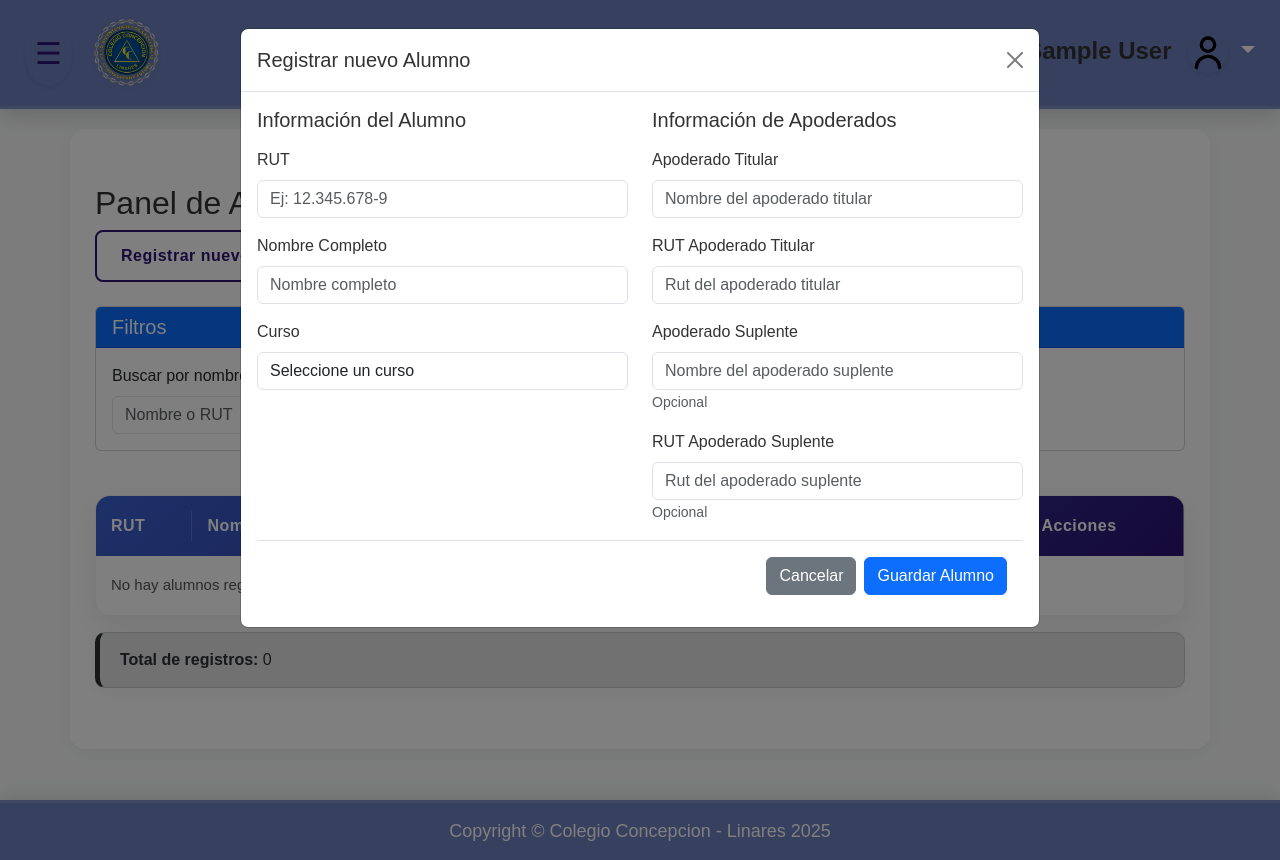
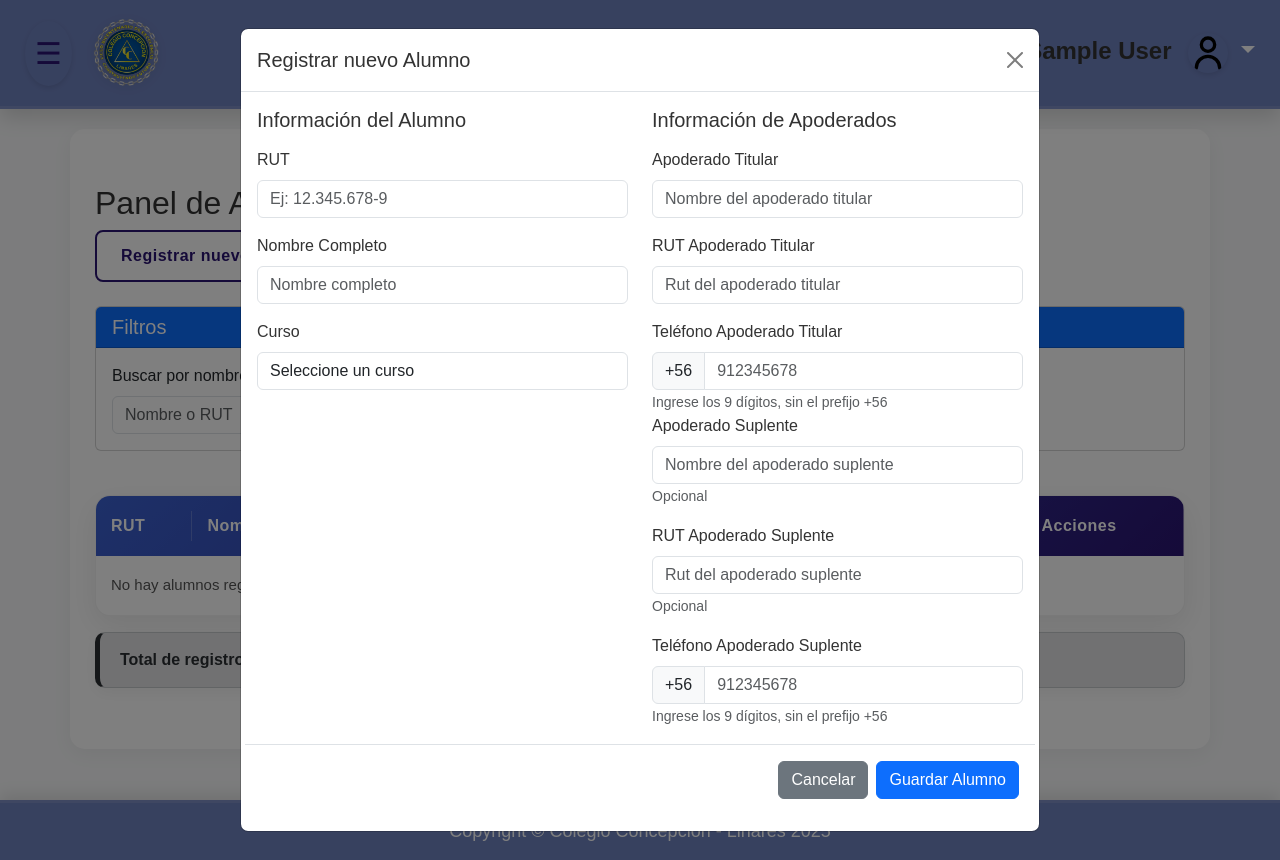
Before and after one commit to Nordic2025/Sistema_CCL, a Django app: page /Modulo_admin/alumnos/ in a window 1280 px wide, after a click on "Registrar nuevo alumno". Run offline with Django 4.2, Linux system fonts and the light colour scheme; the visitor is signed in with stand-in values (Sample User, id 1); data that the repository does not hold is empty; some libraries are stand-ins or nearby versions.

Commit message:
Formato de celular para apoderados y familiares

```diff
--- a/Sistema_permisos/Modulo_admin/forms.py
+++ b/Sistema_permisos/Modulo_admin/forms.py
@@ -97,16 +97,20 @@ class AlumnoForm(forms.ModelForm):
         empty_label="Seleccione un curso",
         widget=forms.Select(attrs={'class': 'form-control'})
     )
+
     class Meta:
         model = Alumno
-        fields = ['rut', 'nombre', 'curso', 'apoderado_titular', 'rut_apoderadoT', 'apoderado_suplente', 'rut_apoderadoS']
+        fields = ['rut', 'nombre', 'curso', 'apoderado_titular', 'rut_apoderadoT', 'telefono_apoderadoT',
+                 'apoderado_suplente', 'rut_apoderadoS', 'telefono_apoderadoS']
         widgets = {
             'rut': forms.TextInput(attrs={'class': 'form-control rut-input', 'placeholder': 'Ej: 12.345.678-9'}),
             'nombre': forms.TextInput(attrs={'class': 'form-control', 'placeholder': 'Nombre completo'}),
             'apoderado_titular': forms.TextInput(attrs={'class': 'form-control', 'placeholder': 'Nombre del apoderado titular'}),
             'rut_apoderadoT': forms.TextInput(attrs={'class': 'form-control rut-input', 'placeholder': 'Rut del apoderado titular'}),
+            'telefono_apoderadoT': forms.TextInput(attrs={'class': 'form-control', 'placeholder': 'Teléfono del apoderado titular'}),
             'apoderado_suplente': forms.TextInput(attrs={'class': 'form-control', 'placeholder': 'Nombre del apoderado suplente'}),
             'rut_apoderadoS': forms.TextInput(attrs={'class': 'form-control rut-input', 'placeholder': 'Rut del apoderado suplente'}),
+            'telefono_apoderadoS': forms.TextInput(attrs={'class': 'form-control', 'placeholder': 'Teléfono del apoderado suplente'}),
         }
 
     def clean_rut(self):
--- a/Sistema_permisos/Modulo_admin/models.py
+++ b/Sistema_permisos/Modulo_admin/models.py
@@ -158,8 +158,10 @@ class Alumno(models.Model):
     curso = models.ForeignKey(Curso, on_delete=models.CASCADE)
     apoderado_titular = models.CharField(max_length=255)
     rut_apoderadoT = models.CharField(max_length=15, blank=True, null=True)
+    telefono_apoderadoT = models.CharField(max_length=20, blank=True, null=True, verbose_name='Teléfono Apoderado Titular')
     apoderado_suplente = models.CharField(max_length=255, blank=True, null=True)
     rut_apoderadoS = models.CharField(max_length=15, blank=True, null=True)
+    telefono_apoderadoS = models.CharField(max_length=20, blank=True, null=True, verbose_name='Teléfono Apoderado Suplente')
     familiar_1 = models.CharField(max_length=255, blank=True, null=True)
     familiar_1_relacion = models.CharField(max_length=100, blank=True, null=True)
     familiar_1_telefono = models.CharField(max_length=20, blank=True, null=True)
--- a/Sistema_permisos/Modulo_admin/templates/alumnos_folder/estudiantes_folder/tabla_estudiantes.html
+++ b/Sistema_permisos/Modulo_admin/templates/alumnos_folder/estudiantes_folder/tabla_estudiantes.html
@@ -167,6 +167,14 @@
                               <input type="text" class="form-control rut-input" id="rut_apoderadoT{{ alumno.id }}" name="rut_apoderadoT" value="{{ alumno.rut_apoderadoT|default:'' }}">
                             </div>
                             <div class="mb-3">
+                              <label for="telefono_apoderadoT{{ alumno.id }}" class="form-label">Teléfono Apoderado Titular</label>
+                              <div class="input-group">
+                                <span class="input-group-text">+56</span>
+                                <input type="text" class="form-control telefono-input" id="telefono_apoderadoT{{ alumno.id }}" name="telefono_apoderadoT" value="{{ alumno.telefono_apoderadoT|default:''|slice:'3:' }}" maxlength="9">
+                              </div>
+                              <small class="form-text text-muted">Ingrese los 9 dígitos, sin el prefijo +56</small>
+                            </div>
+                            <div class="mb-3">
                               <label for="apoderado_suplente{{ alumno.id }}" class="form-label">Apoderado Suplente</label>
                               <input type="text" class="form-control" id="apoderado_suplente{{ alumno.id }}" name="apoderado_suplente" value="{{ alumno.apoderado_suplente|default:'' }}">
                             </div>
@@ -174,6 +182,14 @@
                               <label for="rut_apoderadoS{{ alumno.id }}" class="form-label">RUT Apoderado Suplente</label>
                               <input type="text" class="form-control rut-input" id="rut_apoderadoS{{ alumno.id }}" name="rut_apoderadoS" value="{{ alumno.rut_apoderadoS|default:'' }}">
                             </div>
+                          </div>
+                          <div class="mb-3">
+                            <label for="telefono_apoderadoS{{ alumno.id }}" class="form-label">Teléfono Apoderado Suplente</label>
+                            <div class="input-group">
+                              <span class="input-group-text">+56</span>
+                              <input type="text" class="form-control telefono-input" id="telefono_apoderadoS{{ alumno.id }}" name="telefono_apoderadoS" value="{{ alumno.telefono_apoderadoS|default:''|slice:'3:' }}" maxlength="9">
+                            </div>
+                            <small class="form-text text-muted">Ingrese los 9 dígitos, sin el prefijo +56</small>
                           </div>
                         </div>
 
@@ -196,7 +212,11 @@
                             </div>
                             <div class="mb-3">
                               <label for="familiar_1_telefono{{ alumno.id }}" class="form-label">Teléfono</label>
-                              <input type="text" class="form-control" id="familiar_1_telefono{{ alumno.id }}" name="familiar_1_telefono" value="{{ alumno.familiar_1_telefono|default:'' }}">
+                              <div class="input-group">
+                                <span class="input-group-text">+56</span>
+                                <input type="text" class="form-control telefono-input" id="familiar_1_telefono{{ alumno.id }}" name="familiar_1_telefono" value="{{ alumno.familiar_1_telefono|default:''|slice:'3:' }}" maxlength="9">
+                              </div>
+                              <small class="form-text text-muted">Ingrese los 9 dígitos, sin el prefijo +56</small>
                             </div>
                           </div>
 
@@ -216,7 +236,11 @@
                             </div>
                             <div class="mb-3">
                               <label for="familiar_2_telefono{{ alumno.id }}" class="form-label">Teléfono</label>
-                              <input type="text" class="form-control" id="familiar_2_telefono{{ alumno.id }}" name="familiar_2_telefono" value="{{ alumno.familiar_2_telefono|default:'' }}">
+                              <div class="input-group">
+                                <span class="input-group-text">+56</span>
+                                <input type="text" class="form-control telefono-input" id="familiar_2_telefono{{ alumno.id }}" name="familiar_2_telefono" value="{{ alumno.familiar_2_telefono|default:''|slice:'3:' }}" maxlength="9">
+                              </div>
+                              <small class="form-text text-muted">Ingrese los 9 dígitos, sin el prefijo +56</small>
                             </div>
                           </div>
                         </div>
@@ -257,8 +281,10 @@
                               <h5 class="card-title">Apoderados</h5>
                               <p><strong>Apoderado Titular:</strong> {{ alumno.apoderado_titular }}</p>
                               <p><strong>RUT Apoderado Titular:</strong> {{ alumno.rut_apoderadoT|default:"No registrado" }}</p>
+                              <p><strong>Telefono Apoderado Titular:</strong> {{ alumno.telefono_apoderadoT|default:"No registrado" }}</p>
                               <p><strong>Apoderado Suplente:</strong> {{ alumno.apoderado_suplente|default:"No registrado" }}</p>
                               <p><strong>RUT Apoderado Suplente:</strong> {{ alumno.rut_apoderadoS|default:"No registrado" }}</p>
+                              <p><strong>Telefono Apoderado Suplente:</strong> {{ alumno.telefono_apoderadoS|default:"No registrado" }}</p>
                             </div>
                           </div>
                         </div>
@@ -549,6 +575,20 @@
                       {% endif %}
                     </div>
                     <div class="mb-3">
+                      <label for="{{ form.telefono_apoderadoT.id_for_label }}" class="form-label">Teléfono Apoderado Titular</label>
+                      <div class="input-group">
+                        <span class="input-group-text">+56</span>
+                        <input type="text" class="form-control telefono-input" id="{{ form.telefono_apoderadoT.id_for_label }}" name="{{ form.telefono_apoderadoT.html_name }}" value="{{ form.telefono_apoderadoT.value|default:'' }}" maxlength="9" placeholder="912345678">
+                      </div>
+                      <small class="form-text text-muted">Ingrese los 9 dígitos, sin el prefijo +56</small>
+                      {% if form.telefono_apoderadoT.errors %}
+                        <div class="text-danger">
+                          {% for error in form.telefono_apoderadoT.errors %}
+                            {{ error }}
+                          {% endfor %}
+                        </div>
+                      {% endif %}
+                    <div class="mb-3">
                       <label for="{{ form.apoderado_suplente.id_for_label }}" class="form-label">Apoderado Suplente</label>
                       {{ form.apoderado_suplente }}
                       <small class="form-text text-muted">Opcional</small>
@@ -567,6 +607,21 @@
                       {% if form.rut_apoderadoS.errors %}
                         <div class="text-danger">
                           {% for error in form.rut_apoderadoS.errors %}
+                            {{ error }}
+                          {% endfor %}
+                        </div>
+                      {% endif %}
+                    </div>
+                    <div class="mb-3">
+                      <label for="{{ form.telefono_apoderadoS.id_for_label }}" class="form-label">Teléfono Apoderado Suplente</label>
+                      <div class="input-group">
+                        <span class="input-group-text">+56</span>
+                        <input type="text" class="form-control telefono-input" id="{{ form.telefono_apoderadoS.id_for_label }}" name="{{ form.telefono_apoderadoS.html_name }}" value="{{ form.telefono_apoderadoS.value|default:'' }}" maxlength="9" placeholder="912345678">
+                      </div>
+                      <small class="form-text text-muted">Ingrese los 9 dígitos, sin el prefijo +56</small>
+                      {% if form.telefono_apoderadoS.errors %}
+                        <div class="text-danger">
+                          {% for error in form.telefono_apoderadoS.errors %}
                             {{ error }}
                           {% endfor %}
                         </div>
```
Also changed, not shown: Sistema_permisos/Modulo_admin/migrations/0017_alumno_telefono_apoderados_and_more.py (added).
